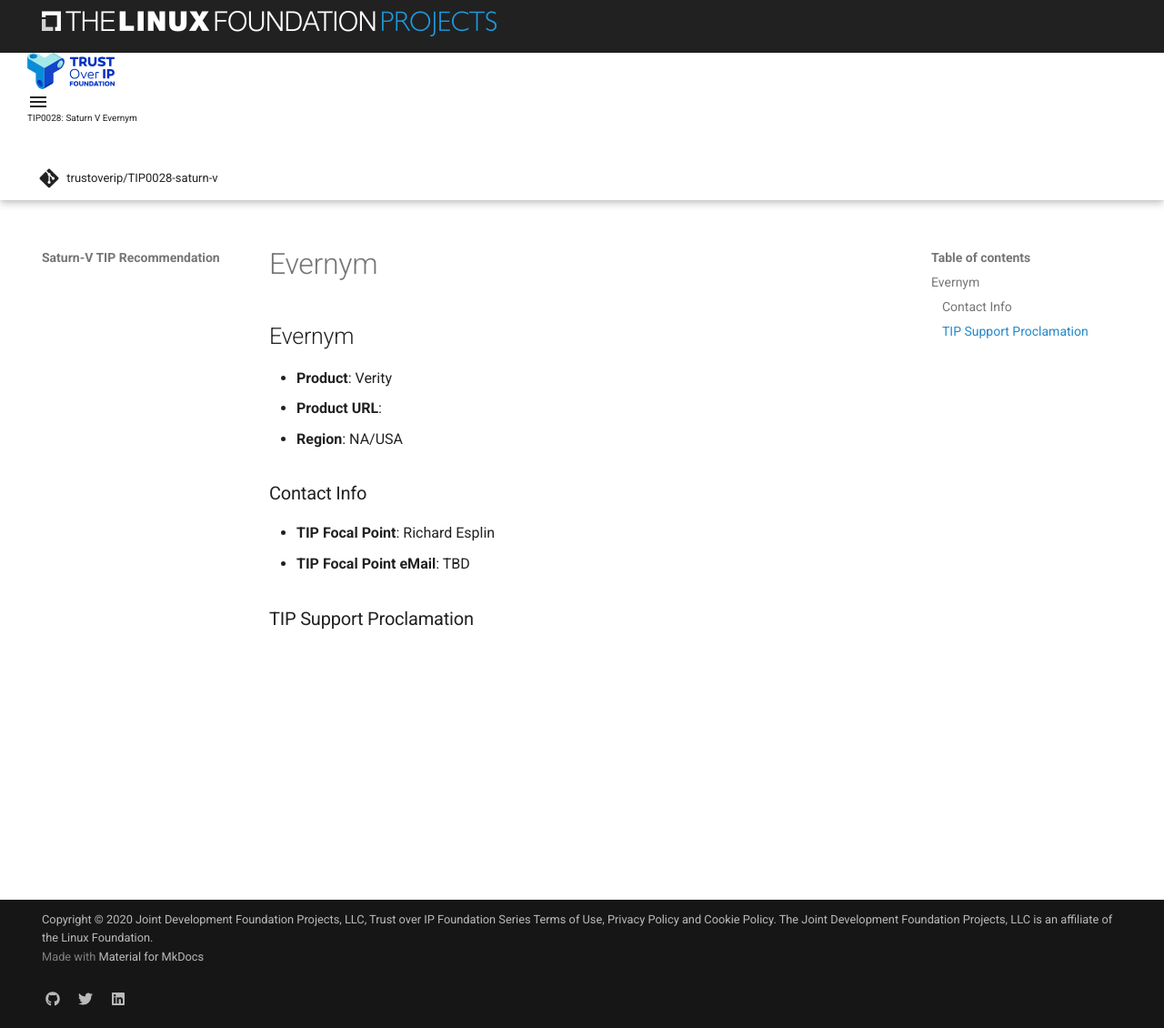
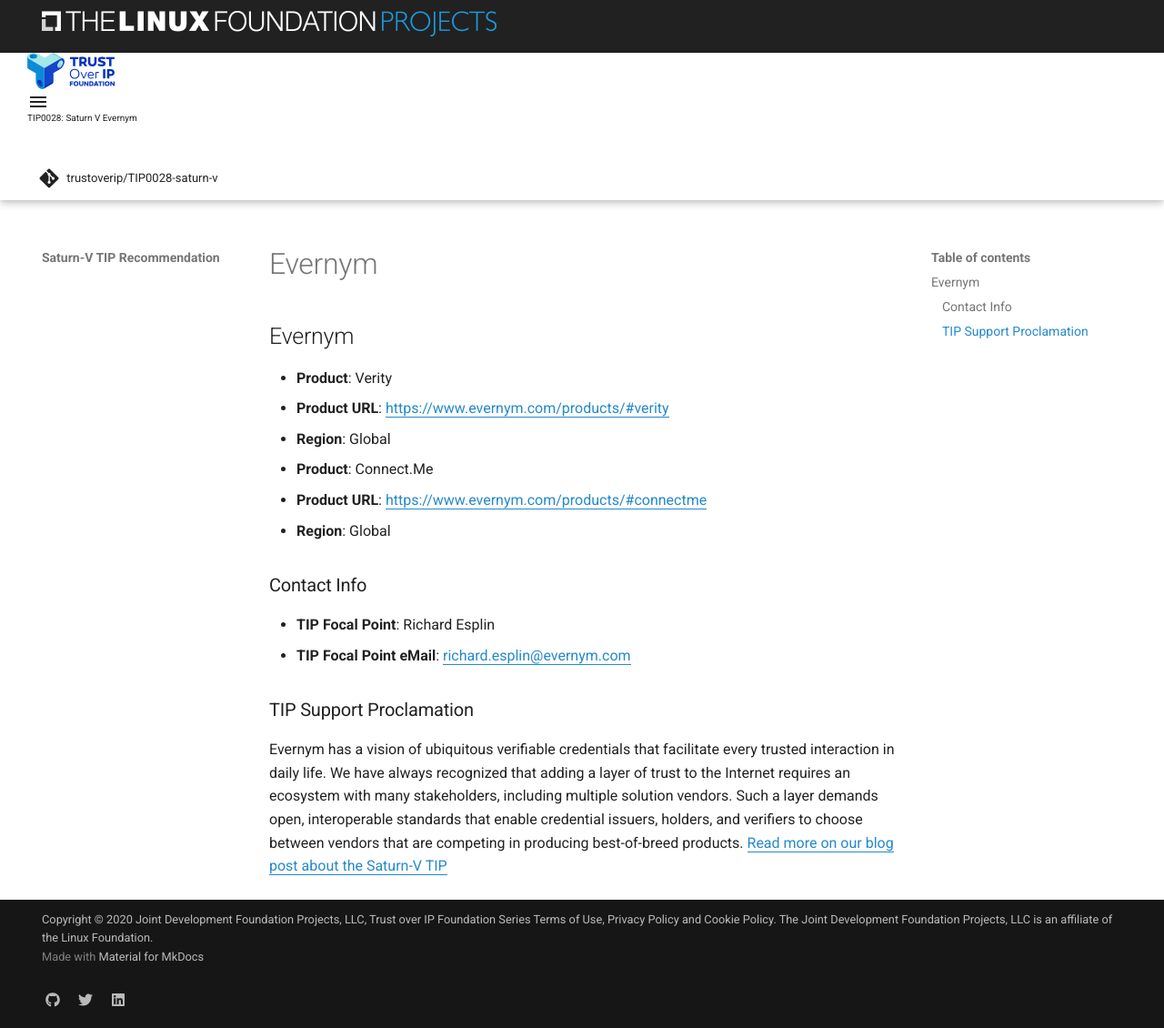
Before and after one commit to trustoverip/TIP0028-saturn-v, an MkDocs documentation site: the page built from docs/interop/evernym.md, in a window 1280 px wide and 1130 px high. Shown: the whole window at 91% size. Built offline with MkDocs 1.6.1 and Material for MkDocs 9.7.7, drawn with Linux system fonts in a browser that asks for light colours; comment, search, counter and statistics services are not loaded.

Commit message:
Update evernym.md

```diff
--- a/docs/interop/evernym.md
+++ b/docs/interop/evernym.md
@@ -1,12 +1,17 @@
 ## Evernym
 
 * __Product__: Verity
-* __Product URL__: <url to marketing info>
-* __Region__: NA/USA
+* __Product URL__: https://www.evernym.com/products/#verity
+* __Region__: Global
+
+* __Product__: Connect.Me
+* __Product URL__: https://www.evernym.com/products/#connectme
+* __Region__: Global
 
 ### Contact Info
 * __TIP Focal Point__: Richard Esplin
-* __TIP Focal Point eMail__: TBD
+* __TIP Focal Point eMail__: richard.esplin@evernym.com
 
 ### TIP Support Proclamation
-<statement of why Vendor is supporting this TIP>
+
+Evernym has a vision of ubiquitous verifiable credentials that facilitate every trusted interaction in daily life. We have always recognized that adding a layer of trust to the Internet requires an ecosystem with many stakeholders, including multiple solution vendors. Such a layer demands open, interoperable standards that enable credential issuers, holders, and verifiers to choose between vendors that are competing in producing best-of-breed products. [Read more on our blog post about the Saturn-V TIP](https://www.evernym.com/blog/evernym-joins-with-other-solution-providers-to-achieve-interoperability-milestone/)
```
